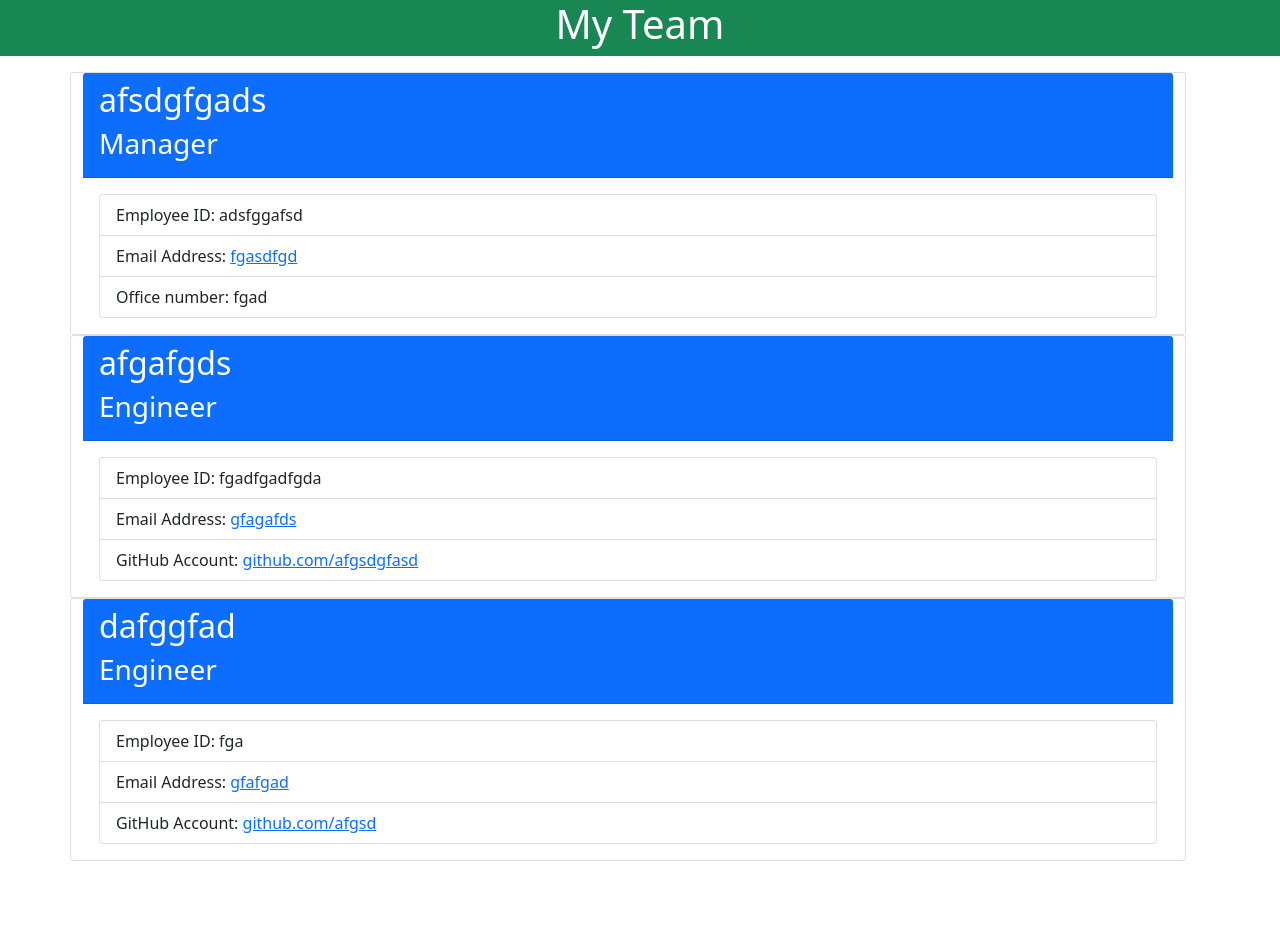
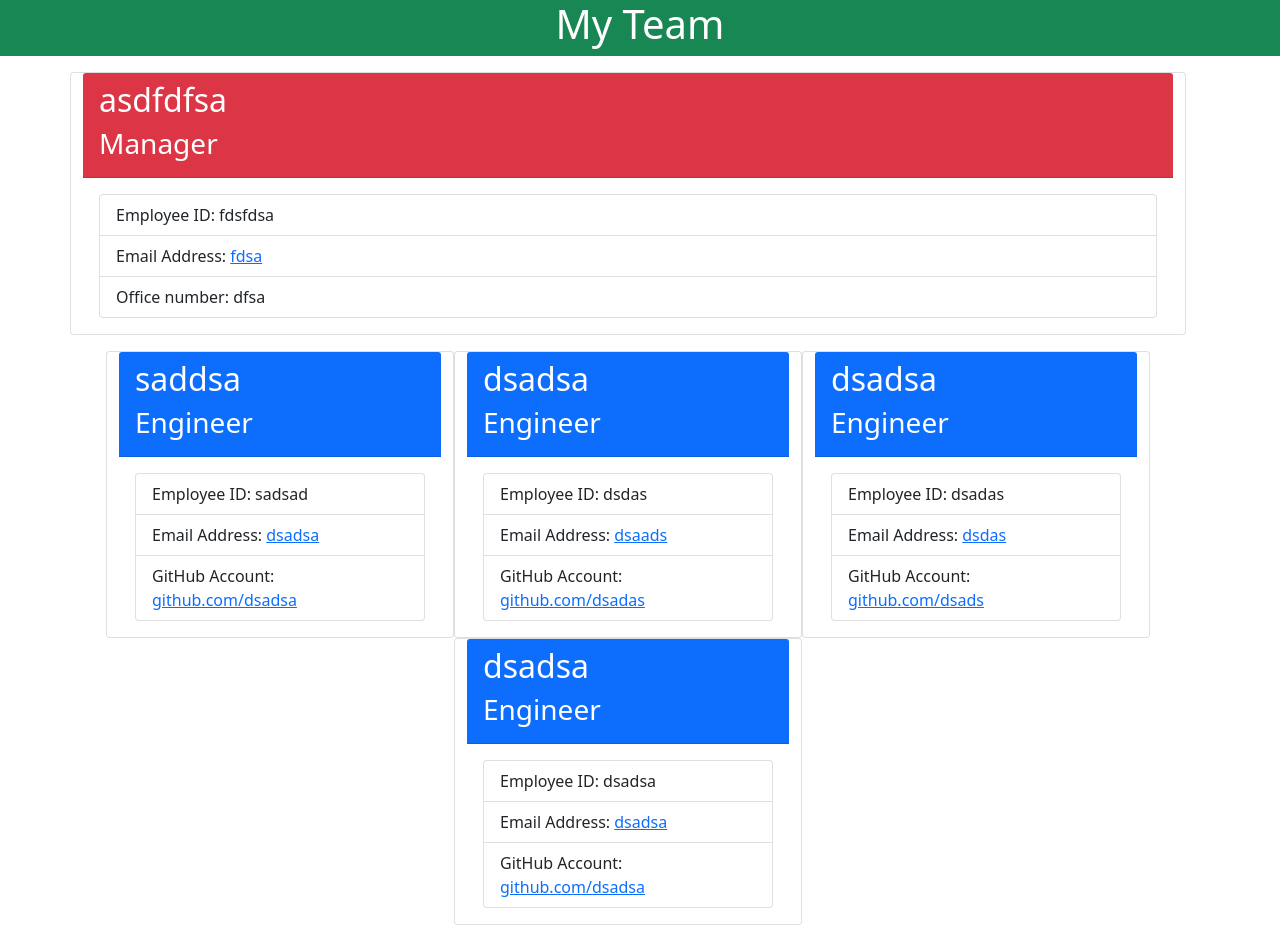
Before and after one commit to Jesse-DeJong/Team-Profile-Generator, a website: page index.html in a window 1280 px wide. Before the commit the page ends 861 px from the top, so only its background shows below. Drawn offline with nearby package versions, Linux system fonts and the light colour scheme.

Commit message:
Additional comments and cleaning up of code

```diff
--- a/datadump.js
+++ /dev/null
@@ -1,3 +0,0 @@
-const dataDump = JSON.parse([{"name":"Bugs Bunny","id":"2354","email":"buggz@company.com","officeNumber":"0412456789"},{"name":"Daffey Duck","id":"5843","email":"daffey@company.com","github":"daffeyduck"},{"name":"Tasmanian Devil","id":"2493","email":"tassie@company.com","github":"tasdevil"},{"name":"Tweety Bird","id":"3490","email":"tweety@company.com","school":"Looney Tunes"},{"name":"Silvester","id":"2094","email":"silverster@company.com","school":"Tom and Jerry"}]);
-
-module.exports = dataDump;
--- a/index.html
+++ b/index.html
@@ -25,16 +25,17 @@
 <div class="container">
   <div class="row">
       <div class="row team-area col-12 d-flex justify-content-center">
-          <div class="card employee-card">
-    <div class="card-header bg-primary text-white">
-        <h2 class="card-title">afsdgfgads</h2>
+
+<div class="card">
+    <div class="card-header bg-danger text-white">
+        <h2 class="card-title">asdfdfsa</h2>
         <h3 class="card-title">Manager</h3>
     </div>
     <div class="card-body">
         <ul class="list-group">
-            <li class="list-group-item">Employee ID: adsfggafsd</li>
-            <li class="list-group-item">Email Address: <a href="mailto:fgasdfgd" alt="Link for afsdgfgads's email address">fgasdfgd</a></li>
-            <li class="list-group-item">Office number: fgad</li>
+            <li class="list-group-item">Employee ID: fdsfdsa</li>
+            <li class="list-group-item">Email Address: <a href="mailto:fdsa" alt="Link for asdfdfsa's email address">fdsa</a></li>
+            <li class="list-group-item">Office number: dfsa</li>
         </ul>
     </div>
 </div>
@@ -43,32 +44,68 @@
 </div>
 
 <!-- Engineers -->
-<div class="container">
+<div class="container mt-3">
   <div class="row">
       <div class="row team-area col-12 d-flex justify-content-center">
-          <div class="card employee-card">
+
+<div class="row team-area col-4 d-flex justify-content-center">
+    <div class="card">
         <div class="card-header bg-primary text-white">
-    <h2 class="card-title">afgafgds</h2>
+            <h2 class="card-title">saddsa</h2>
             <h3 class="card-title">Engineer</h3>
         </div>
         <div class="card-body">
             <ul class="list-group">
-        <li class="list-group-item">Employee ID: fgadfgadfgda</li>
-        <li class="list-group-item">Email Address: <a href="mailto:gfagafds" alt="Link for afgafgds's email address">gfagafds</a></li>
-        <li class="list-group-item">GitHub Account: <a href="https://github.com/github.com/afgsdgfasd" target="_blank">github.com/afgsdgfasd</a></li>
+                <li class="list-group-item">Employee ID: sadsad</li>
+                <li class="list-group-item">Email Address: <a href="mailto:dsadsa" alt="Link for saddsa's email address">dsadsa</a></li>
+                <li class="list-group-item">GitHub Account: <a href="https://github.com/github.com/dsadsa" target="_blank">github.com/dsadsa</a></li>
             </ul>
         </div>
-</div><div class="card employee-card">
+    </div>
+</div>
+<div class="row team-area col-4 d-flex justify-content-center">
+    <div class="card">
         <div class="card-header bg-primary text-white">
-    <h2 class="card-title">dafggfad</h2>
+            <h2 class="card-title">dsadsa</h2>
             <h3 class="card-title">Engineer</h3>
         </div>
         <div class="card-body">
             <ul class="list-group">
-        <li class="list-group-item">Employee ID: fga</li>
-        <li class="list-group-item">Email Address: <a href="mailto:gfafgad" alt="Link for dafggfad's email address">gfafgad</a></li>
-        <li class="list-group-item">GitHub Account: <a href="https://github.com/github.com/afgsd" target="_blank">github.com/afgsd</a></li>
+                <li class="list-group-item">Employee ID: dsdas</li>
+                <li class="list-group-item">Email Address: <a href="mailto:dsaads" alt="Link for dsadsa's email address">dsaads</a></li>
+                <li class="list-group-item">GitHub Account: <a href="https://github.com/github.com/dsadas" target="_blank">github.com/dsadas</a></li>
             </ul>
+        </div>
+    </div>
+</div>
+<div class="row team-area col-4 d-flex justify-content-center">
+    <div class="card">
+        <div class="card-header bg-primary text-white">
+            <h2 class="card-title">dsadsa</h2>
+            <h3 class="card-title">Engineer</h3>
+        </div>
+        <div class="card-body">
+            <ul class="list-group">
+                <li class="list-group-item">Employee ID: dsadas</li>
+                <li class="list-group-item">Email Address: <a href="mailto:dsdas" alt="Link for dsadsa's email address">dsdas</a></li>
+                <li class="list-group-item">GitHub Account: <a href="https://github.com/github.com/dsads" target="_blank">github.com/dsads</a></li>
+            </ul>
+        </div>
+    </div>
+</div>
+<div class="row team-area col-4 d-flex justify-content-center">
+    <div class="card">
+        <div class="card-header bg-primary text-white">
+            <h2 class="card-title">dsadsa</h2>
+            <h3 class="card-title">Engineer</h3>
+        </div>
+        <div class="card-body">
+            <ul class="list-group">
+                <li class="list-group-item">Employee ID: dsadsa</li>
+                <li class="list-group-item">Email Address: <a href="mailto:dsadsa" alt="Link for dsadsa's email address">dsadsa</a></li>
+                <li class="list-group-item">GitHub Account: <a href="https://github.com/github.com/dsadsa" target="_blank">github.com/dsadsa</a></li>
+            </ul>
+        </div>
     </div>
 </div>
       </div>
@@ -76,7 +113,7 @@
 </div>
 
 <!-- Interns -->
-<div class="container">
+<div class="container mt-3">
   <div class="row">
       <div class="row team-area col-12 d-flex justify-content-center">
 
```
Also changed, not shown: index.js (+1 -12 lines), src/processor.js (+21 -20 lines). Lines whose indentation alone changed are shown as unchanged.
